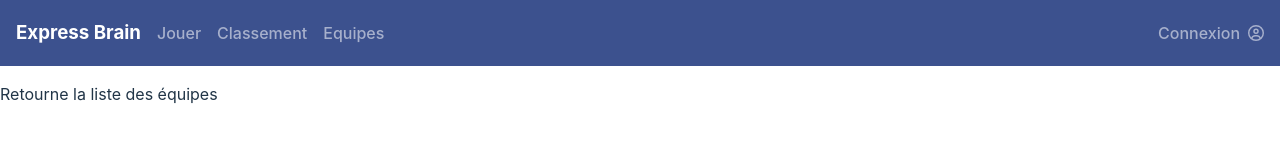
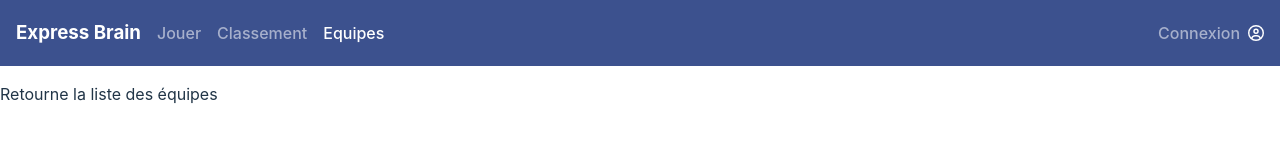
Before and after one commit to AZaffalon/guess_number_front, a React (Vite) app: page /teams in a window 1280 px wide. Shown: the top 160 px of the page. Built offline with nearby package versions, Linux system fonts and the light colour scheme.

Commit message:
Handle active state on navlinks

```diff
--- a/src/assets/navbar.css
+++ b/src/assets/navbar.css
@@ -33,12 +33,6 @@ ul {
   flex-grow: 1;
 }
 
-li a,
-nav a,
-nav svg {
-  color: #a7b0cc;
-}
-
 li a:hover,
 nav .login:hover a,
 nav .login:hover svg {
@@ -51,3 +45,15 @@ nav .login:hover svg {
   align-items: center;
   gap: 0.5em;
 }
+
+.active {
+  color: #fff;
+}
+
+.not-current {
+  color: #a7b0cc;
+}
+
+.not-current:hover {
+  color: #fff;
+}
--- a/src/components/Navbar.jsx
+++ b/src/components/Navbar.jsx
@@ -1,4 +1,4 @@
-import { Link } from 'react-router-dom'
+import { NavLink } from 'react-router-dom'
 import { FontAwesomeIcon } from '@fortawesome/react-fontawesome'
 import { faCircleUser } from '@fortawesome/free-regular-svg-icons'
 
@@ -6,6 +6,7 @@ import { faCircleUser } from '@fortawesome/free-regular-svg-icons'
 import '../assets/navbar.css'
 
 export default function Navbar() {
+
     return(
         <div className="navbar">
             <nav>
@@ -14,18 +15,18 @@ export default function Navbar() {
                         <h3>Express Brain</h3>
                     </li>
                     <li>
-                        <Link to="..">Jouer</Link>
+                        <NavLink to=".." className={({ isActive}) => isActive ? "active" : "not-current"}>Jouer</NavLink>
                     </li>
                     <li>
-                        <Link to="/rank">Classement</Link>
+                        <NavLink to="/rank"  className={({ isActive}) => isActive ? "active" : "not-current"}>Classement</NavLink>
                     </li>
                     <li>
-                        <Link to="/teams">Equipes</Link>
+                        <NavLink to="/teams" className={({ isActive}) => isActive ? "active" : "not-current"}>Equipes</NavLink>
                     </li>
                 </ul>
 
                 <div className='login'>
-                    <Link to="/login">Connexion</Link>
+                    <NavLink to="/login"  className={({ isActive}) => isActive ? "active" : "not-current"}>Connexion</NavLink>
                     <FontAwesomeIcon icon={faCircleUser} />
                 </div>
             </nav>
--- a/src/routes/root.jsx
+++ b/src/routes/root.jsx
@@ -1,5 +1,5 @@
 /**
- * Serve as a layout for the all app
+ * Serve as a layout for all the app
  */
 import Navbar from "../components/Navbar";
 import Footer from "../components/Footer";
```
